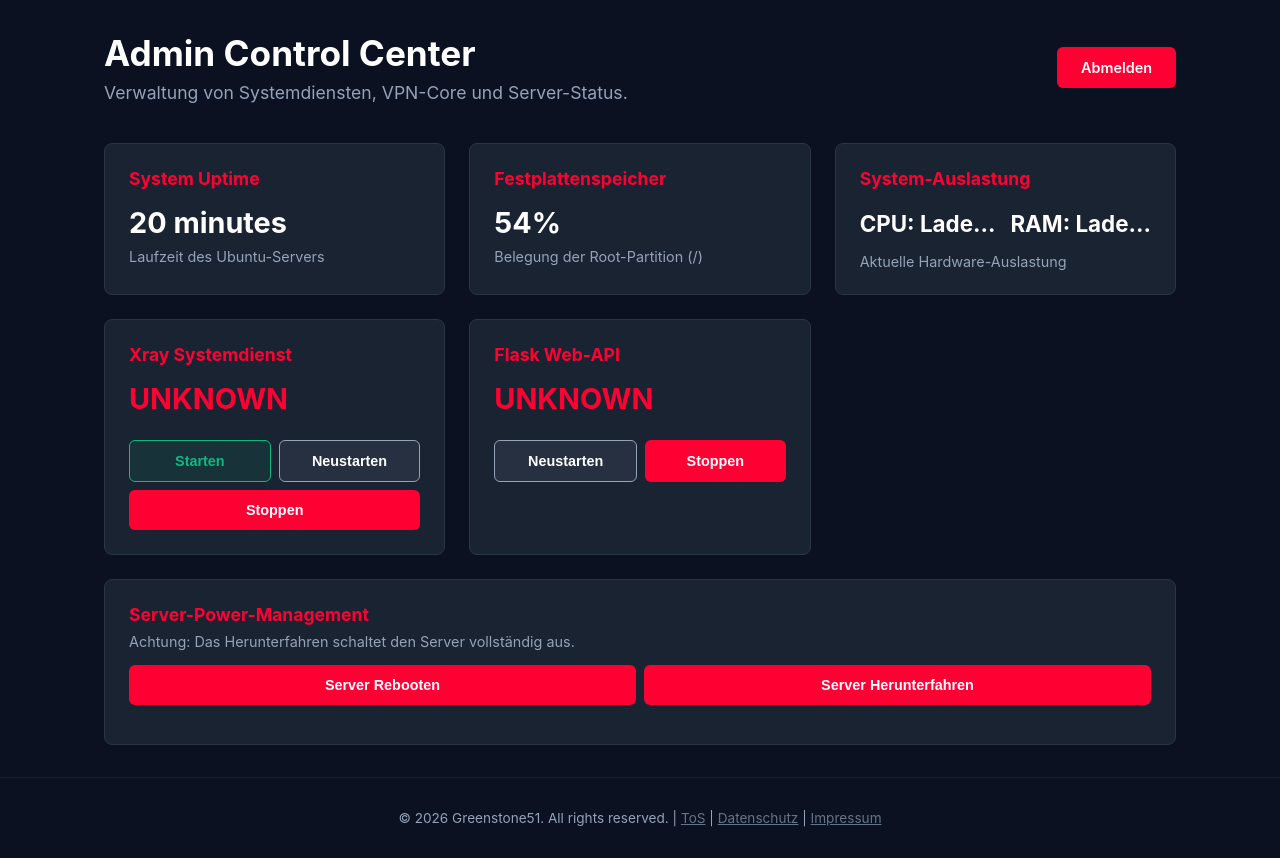
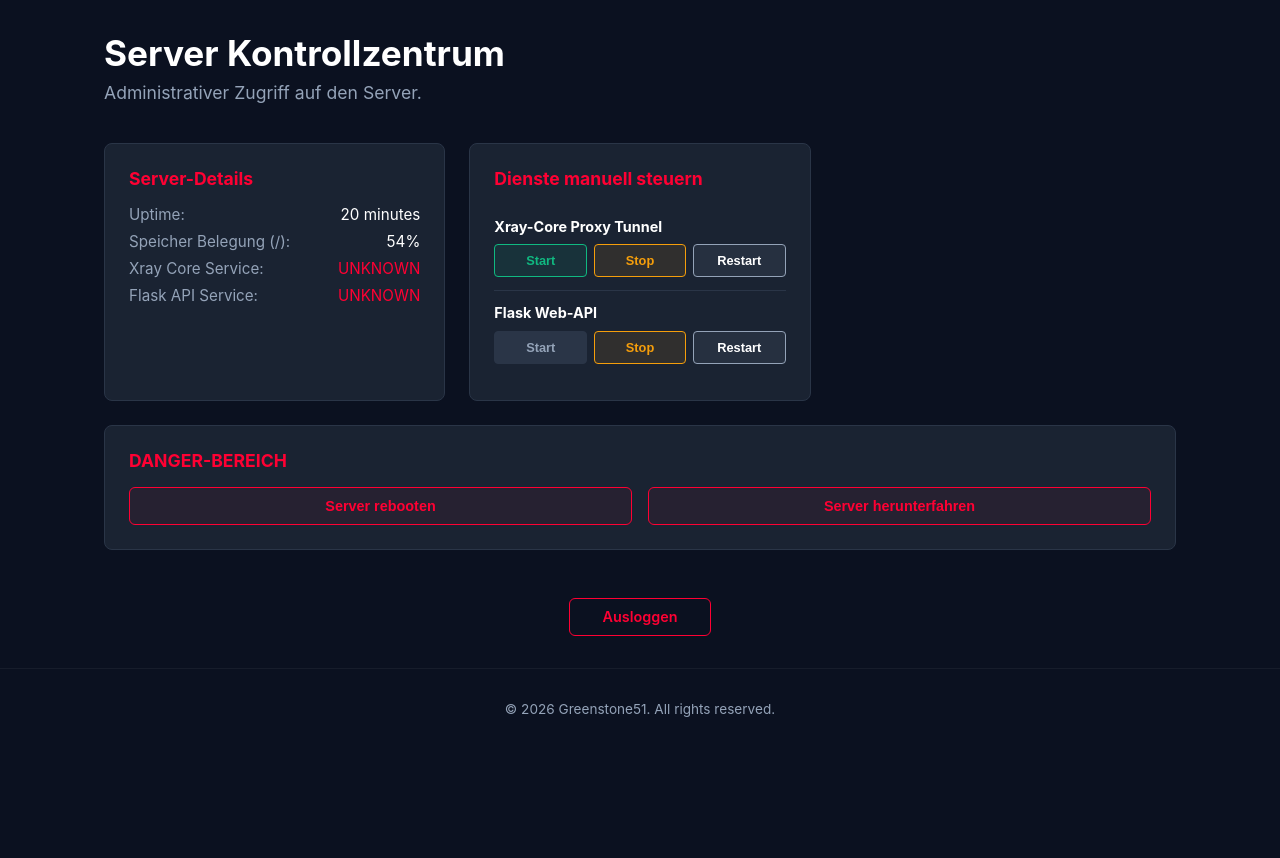
Before and after one commit to Greenstone51/Website, a Flask app: page /vpn51/admin in a window 1280 px wide. Shown: the part 88-946 px from the top of the page. After the commit the page ends 805 px from the top, so only its background shows below. Run offline with Flask 3, Linux system fonts and the light colour scheme; the visitor is signed in with stand-in values (Sample User, id 1); some libraries are stand-ins or nearby versions.

Commit message:
Update admin.html
restore backup

```diff
--- a/templates/admin.html
+++ b/templates/admin.html
@@ -3,10 +3,9 @@
 <head>
     <meta charset="UTF-8">
     <meta name="viewport" content="width=device-width, initial-scale=1.0">
-    <title>Greenstone51 // Admin Center</title>
+    <title>Greenstone51 // Admin</title>
     <link rel="icon" type="image/svg+xml" href="/static/favicon.svg">
-    <link rel="stylesheet" href="/static/style.css?v=18">
-    <script src="https://challenges.cloudflare.com/turnstile/v0/api.js" async defer></script>
+    <link rel="stylesheet" href="/static/style.css?v=7">
 </head>
 <body>
 
@@ -33,182 +32,125 @@
         </nav>
     </header>
 
-    <main>
+    <main class="{% if login_mode %}main-centered{% endif %}">
         {% if login_mode %}
+            <div class="card login-card">
+                <h2 class="login-title">Admin Login Benötigt</h2>
+                {% if error %}
+                    <div class="alert alert-danger">{{ error }}</div>
+                {% endif %}
+                <form method="POST" action="/vpn51/admin">
+                    <div class="form-group">
+                        <label for="password" class="form-label">Server-Passwort</label>
+                        <input type="password" id="password" name="password" placeholder="••••••••" required autofocus class="form-input">
+                    </div>
+                    <button type="submit" class="btn-action w-100">Einloggen &rarr;</button>
+                </form>
+            </div>
+        {% else %}
             <div class="page-header">
-            <h1 class="page-title">Admin Login</h1>
-            <p class="page-subtitle">Authentifizierung erforderlich, um auf die Server-Steuerung zuzugreifen.</p>
-        </div>
-
-        <div class="card card-full card-center" style="max-width: 500px; margin: 0 auto;">
-            <form method="POST" action="/vpn51/admin" style="display: flex; flex-direction: column; align-items: center; gap: 15px; width: 100%;">
-                <input type="password" name="password" placeholder="Admin-Passwort..." required class="password-input" style="width: 100%;">
-
-                {% if turnstile_sitekey %}
-                <div class="cf-turnstile" data-sitekey="{{ turnstile_sitekey }}" data-theme="dark"></div>
-                {% endif %}
-
-                <button type="submit" class="btn-unlock" style="width: 100%; padding: 0.75rem 1.25rem; border-radius: 6px;">Anmelden</button>
-            </form>
-
-            {% if error %}
-            <p class="login-error" style="display: block; margin-top: 15px;">{{ error }}</p>
-            {% endif %}
-        </div>
-
-        {% else %}
-
-        <div class="page-header" style="display: flex; justify-content: space-between; align-items: center; flex-wrap: wrap; gap: 15px; width: 100%;">
-            <div>
-                <h1 class="page-title">Admin Control Center</h1>
-                <p class="page-subtitle">Verwaltung von Systemdiensten, VPN-Core und Server-Status.</p>
-            </div>
-            <a href="/vpn51/logout" class="btn-action btn-danger" style="text-decoration: none; display: inline-block;">Abmelden</a>
+                <h1 class="page-title">Server Kontrollzentrum</h1>
+                <p class="page-subtitle">Administrativer Zugriff auf den Server.</p>
             </div>
 
             <div class="grid">
                 <div class="card">
-                <h3 class="card-title">System Uptime</h3>
-                <div class="metric-value" id="sysUptime">Lade...</div>
-                <p class="metric-sub">Laufzeit des Ubuntu-Servers</p>
-            </div>
-
-            <div class="card">
-                <h3 class="card-title">Festplattenspeicher</h3>
-                <div class="metric-value" id="sysDisk">Lade...</div>
-                <p class="metric-sub">Belegung der Root-Partition (/)</p>
-            </div>
-
-            <div class="card">
-                <h3 class="card-title">System-Auslastung</h3>
-                <div class="metric-row">
-                    <span>CPU: <span id="sysCpu">Lade...</span></span>
-                    <span>RAM: <span id="sysRam">Lade...</span></span>
-                </div>
-                <p class="metric-sub mt-1">Aktuelle Hardware-Auslastung</p>
-            </div>
-
-            <div class="card">
-                <h3 class="card-title">Xray Systemdienst</h3>
-                <div class="metric-value" id="xrayState">Lade...</div>
-                <div class="btn-group mt-1">
-                    <button onclick="execCmd('start_xray')" class="btn-action btn-ctrl-start">Starten</button>
-                    <button onclick="execCmd('restart_xray')" class="btn-action btn-ctrl-restart">Neustarten</button>
-                    <button onclick="execCmd('stop_xray')" class="btn-action btn-danger">Stoppen</button>
+                    <h3 class="card-title mb-1">Server-Details</h3>
+                    <div>
+                        <div class="info-row"><span class="info-label">Uptime:</span><span id="srvUptime">Lade...</span></div>
+                        <div class="info-row"><span class="info-label">Speicher Belegung (/):</span><span id="srvDisk">Lade...</span></div>
+                        <div class="info-row"><span class="info-label">Xray Core Service:</span><span id="srvXray">Lade...</span></div>
+                        <div class="info-row"><span class="info-label">Flask API Service:</span><span id="srvApi">Lade...</span></div>
                     </div>
                 </div>
 
                 <div class="card">
-                <h3 class="card-title">Flask Web-API</h3>
-                <div class="metric-value" id="apiState">Lade...</div>
-                <div class="btn-group mt-1">
-                    <button onclick="execCmd('restart_api')" class="btn-action btn-ctrl-restart">Neustarten</button>
-                    <button onclick="execCmd('stop_api')" class="btn-action btn-danger">Stoppen</button>
+                    <h3 class="card-title mb-1">Dienste manuell steuern</h3>
+
+                    <div class="service-control service-control-border">
+                        <div class="service-title">Xray-Core Proxy Tunnel</div>
+                        <div class="button-row">
+                            <button onclick="triggerAction('start_xray')" class="btn-ctrl btn-ctrl-start">Start</button>
+                            <button onclick="triggerAction('stop_xray')" class="btn-ctrl btn-ctrl-stop">Stop</button>
+                            <button onclick="triggerAction('restart_xray')" class="btn-ctrl btn-ctrl-restart">Restart</button>
+                        </div>
+                    </div>
+
+                    <div class="service-control">
+                        <div class="service-title">Flask Web-API</div>
+                        <div class="button-row">
+                            <button onclick="triggerAction('start_api')" disabled title="Läuft bereits" class="btn-ctrl btn-ctrl-disabled">Start</button>
+                            <button onclick="triggerAction('stop_api', true)" class="btn-ctrl btn-ctrl-stop">Stop</button>
+                            <button onclick="triggerAction('restart_api')" class="btn-ctrl btn-ctrl-restart">Restart</button>
+                        </div>
                     </div>
                 </div>
 
                 <div class="card card-full-grid">
-                <h3 class="card-title">Server-Power-Management</h3>
-                <p class="metric-sub" style="margin-bottom: 15px;">Achtung: Das Herunterfahren schaltet den Server vollständig aus.</p>
-                <div class="btn-group">
-                    <button onclick="execCmd('reboot_server')" class="btn-action btn-danger">Server Rebooten</button>
-                    <button onclick="execCmd('shutdown_server')" class="btn-action btn-danger">Server Herunterfahren</button>
+                    <h3 class="card-title mb-1">DANGER-BEREICH</h3>
+                    <div class="power-buttons">
+                        <button class="btn-power" onclick="triggerAction('reboot_server', true)">Server rebooten</button>
+                        <button class="btn-power" onclick="triggerAction('shutdown_server', true)">Server herunterfahren</button>
                     </div>
-                <div id="cmdOutput" class="copy-feedback" style="margin-top: 15px;"></div>
                 </div>
             </div>
 
-        <script>
-            function fetchSysInfo() {
-                fetch('/vpn51/api/admin/sysinfo')
-                    .then(res => {
-                        if (!res.ok) throw new Error("Unauthorized");
-                        return res.json();
-                    })
-                    .then(data => {
-                        document.getElementById('sysUptime').innerText = data.uptime || '--';
-                        document.getElementById('sysDisk').innerText = data.disk_usage || '--';
-
-                        if (data.cpu !== undefined) {
-                            document.getElementById('sysCpu').innerText = data.cpu + '%';
-                        }
-                        if (data.ram !== undefined) {
-                            document.getElementById('sysRam').innerText = data.ram + '%';
-                        }
-
-                        const xrayElem = document.getElementById('xrayState');
-                        if (xrayElem) {
-                            const xrayStatus = (data.xray_status || 'unknown').toLowerCase();
-                            xrayElem.innerText = xrayStatus.toUpperCase();
-                            xrayElem.className = 'metric-value ' + (xrayStatus === 'active' ? 'status-active' : 'status-inactive');
-                        }
-
-                        const apiElem = document.getElementById('apiState');
-                        if (apiElem) {
-                            const apiStatus = (data.api_status || 'unknown').toLowerCase();
-                            apiElem.innerText = apiStatus.toUpperCase();
-                            apiElem.className = 'metric-value ' + (apiStatus === 'active' ? 'status-active' : 'status-inactive');
-                        }
-                    })
-                    .catch(err => {
-                        console.error("Fehler beim Abrufen der System-Infos:", err);
-                    });
-            }
-
-            function execCmd(action) {
-                if ((action === 'reboot_server' || action === 'shutdown_server') && !confirm("Bist du sicher, dass du diese Aktion ausführen willst?")) {
-                    return;
-                }
-
-                const out = document.getElementById('cmdOutput');
-                if (out) {
-                    out.innerText = "Befehl wird ausgeführt...";
-                    out.style.opacity = '1';
-                    out.style.color = 'var(--text-secondary)';
-                }
-
-                fetch('/vpn51/api/admin/execute', {
-                    method: 'POST',
-                    headers: { 'Content-Type': 'application/json' },
-                    body: JSON.stringify({ action: action })
-                })
-                .then(res => res.json())
-                .then(data => {
-                    if (out) {
-                        out.innerText = data.msg || "Aktion ausgeführt.";
-                        out.style.color = '#10b981';
-                        out.style.opacity = '1';
-                        setTimeout(() => { out.style.opacity = '0'; }, 4000);
-                    }
-                    setTimeout(fetchSysInfo, 1500);
-                })
-                .catch(err => {
-                    if (out) {
-                        out.innerText = "Fehler bei der Ausführung des Befehls.";
-                        out.style.color = 'var(--accent-red)';
-                        out.style.opacity = '1';
-                    }
-                    console.error("Fehler bei der Ausführung:", err);
-                });
-            }
-
-            fetchSysInfo();
-            setInterval(fetchSysInfo, 5000);
-        </script>
+            <div class="logout-wrapper">
+                <a href="/vpn51/logout" class="btn-action btn-outline">Ausloggen</a>
+            </div>
         {% endif %}
     </main>
 
     <footer>
-        &copy; 2026 Greenstone51. All rights reserved. |
-        <a href="/tos" style="color: var(--text-muted); text-decoration: underline;">ToS</a> |
-        <a href="/datenschutz" style="color: var(--text-muted); text-decoration: underline;">Datenschutz</a> |
-        <a href="/impressum" style="color: var(--text-muted); text-decoration: underline;">Impressum</a>
+        &copy; 2026 Greenstone51. All rights reserved.
     </footer>
 
     <script>
         function toggleMenu() {
             document.getElementById('navMobile').classList.toggle('open');
         }
+
+        {% if not login_mode %}
+        function loadSysInfo() {
+            fetch('/vpn51/api/admin/sysinfo')
+                .then(res => res.json())
+                .then(data => {
+                    document.getElementById('srvUptime').innerText = data.uptime;
+                    document.getElementById('srvDisk').innerText = data.disk_usage;
+
+                    const xray = document.getElementById('srvXray');
+                    xray.innerText = data.xray_status === 'active' ? 'AKTIV' : data.xray_status.toUpperCase();
+                    xray.style.color = data.xray_status === 'active' ? '#10b981' : 'var(--accent-red)';
+
+                    const api = document.getElementById('srvApi');
+                    api.innerText = data.api_status === 'active' ? 'AKTIV' : data.api_status.toUpperCase();
+                    api.style.color = data.api_status === 'active' ? '#10b981' : 'var(--accent-red)';
+                })
+                .catch(err => console.error("Fehler bei Admin-Metriken:", err));
+        }
+
+        function triggerAction(actionName, requireConfirm = false) {
+            if (requireConfirm) {
+                const check = confirm("Bist du dir sicher? Das Stoppen des Dashboards oder das Manipulieren des Servers beendet deine aktive Session!");
+                if (!check) return;
+            }
+
+            fetch('/vpn51/api/admin/execute', {
+                method: 'POST',
+                headers: { 'Content-Type': 'application/json' },
+                body: JSON.stringify({ action: actionName })
+            })
+            .then(res => res.json())
+            .then(data => {
+                alert(data.msg);
+                setTimeout(loadSysInfo, 1500);
+            })
+            .catch(err => alert("Befehl gesendet. Verbindung wird aktualisiert..."));
+        }
+
+        loadSysInfo();
+        setInterval(loadSysInfo, 4000);
+        {% endif %}
     </script>
 </body>
 </html>
```
Lines whose indentation alone changed are shown as unchanged.
